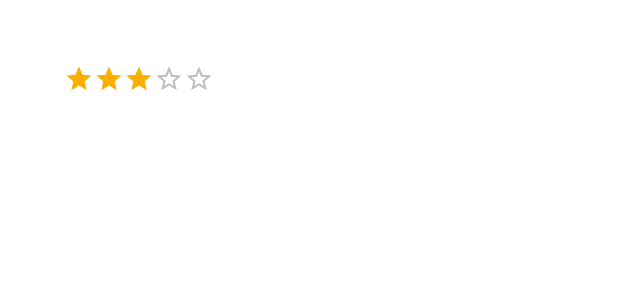
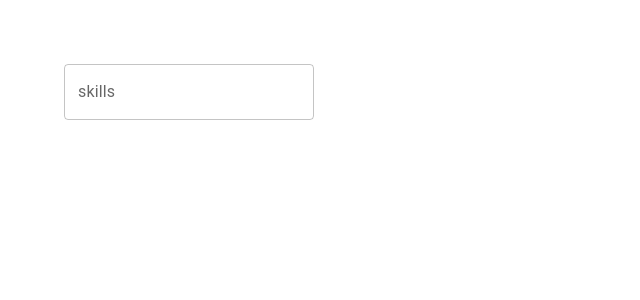
Before and after one commit to Vinay762/MaterialUi, a React (Create React App) app in the folder react-mui-demo/: page / in a window 1280 px wide. Shown: the top 300 px of the page, without its empty margins (0-640 px from the left). Built offline with nearby package versions, Linux system fonts and the light colour scheme.

Commit message:
AutoComplete

```diff
--- a/react-mui-demo/src/App.tsx
+++ b/react-mui-demo/src/App.tsx
@@ -1,10 +1,10 @@
 import './App.css';
-import { MuiRating } from './components/MuiRating';
+import { MuiAutoComplete } from './components/MuiAutoComplete';
 
 function App() {
   return (
     <div className="App">
-      <MuiRating/>
+      <MuiAutoComplete/>
     </div>
   );
 }
--- /dev/null
+++ b/react-mui-demo/src/components/MuiAutoComplete.tsx
@@ -0,0 +1,21 @@
+import {Stack, Autocomplete, TextField} from '@mui/material'
+import {useState} from 'react'
+
+const skills = ['HTML', 'CSS', 'JavaScript', 'TypeScript', 'React']
+
+export const MuiAutoComplete = () => {
+    const [value, setValue] = useState<string | null> (null)
+    console.log({value})
+  return (
+    <Stack spacing = {2} width = '250px'>
+        <Autocomplete
+        options={skills}
+        renderInput={(params) => <TextField {...params}
+        label='skills'/>}
+        value = {value}
+        onChange = {(event : any, newValue : string | null) => setValue(newValue)}
+        freeSolo
+        />
+    </Stack>
+  )
+}
```
